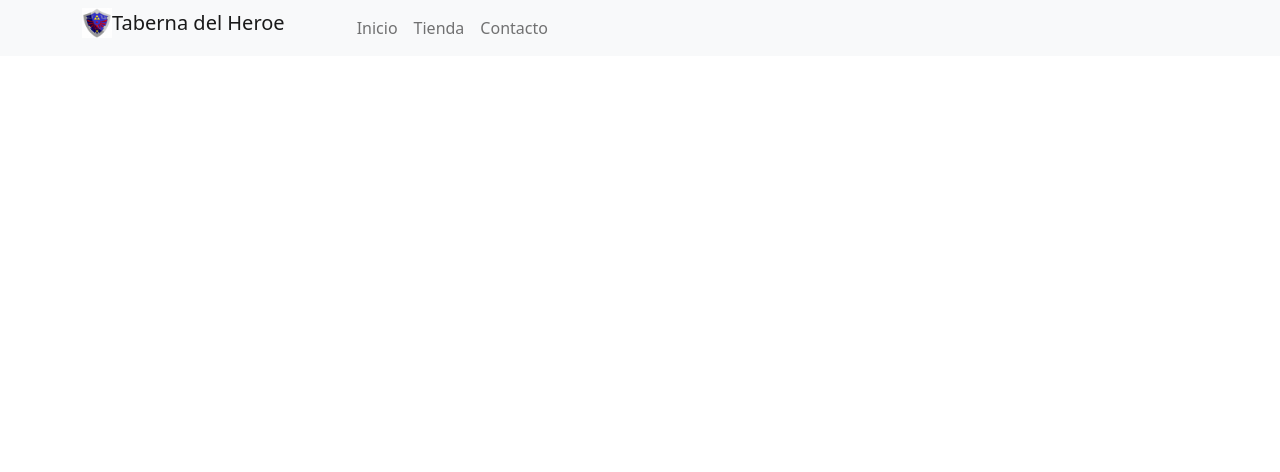
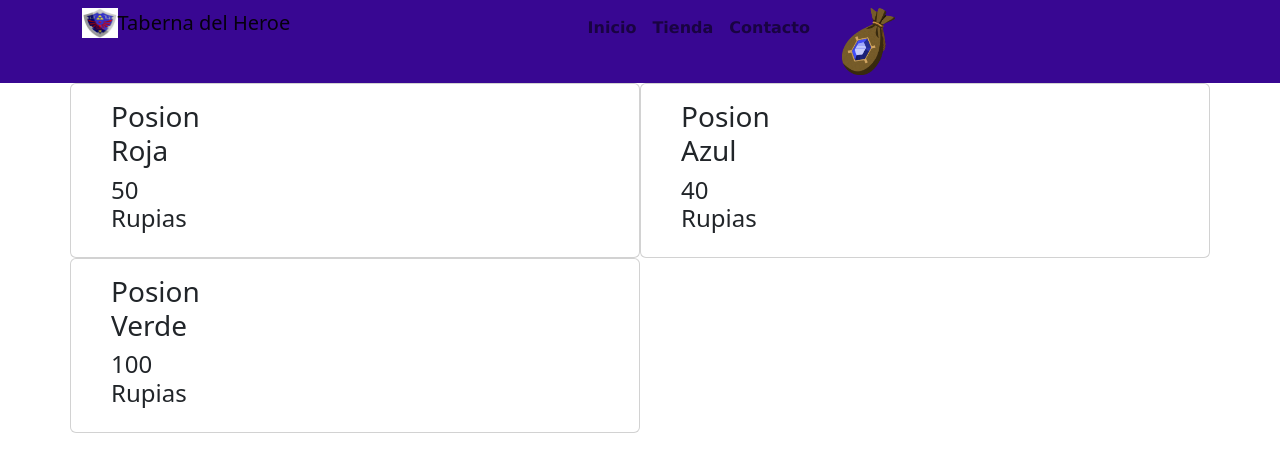
Before and after one commit to cuculuis/taberna-del-heroe, a React (Create React App) app: page / in a window 1280 px wide. Shown: the top 472 px of the page. Built offline with nearby package versions, Linux system fonts and the light colour scheme.

Commit message:
Commit 3: Adicion de los componentes carrito, contenedor de productos y card

```diff
--- a/src/App.js
+++ b/src/App.js
@@ -1,10 +1,11 @@
+import { ItemListContainer } from './componentes/ItemListContainer/ItemListContainer';
 import BarraNav from './componentes/NavBar/Navbar';
 
 function App() {
   return (
     <div className="App">
       <BarraNav />
-
+      <ItemListContainer />
     </div>
   );
 }
--- /dev/null
+++ b/src/componentes/Card/Card.js
@@ -0,0 +1,13 @@
+export const Card = ({product, price}) => {
+    return (
+        <div className="container">
+            <div className="card-body col-md-3">
+                <h3>
+                    {product}
+                </h3>
+                <h4>
+                    {price}
+                </h4>
+            </div>
+        </div>
+)}
--- /dev/null
+++ b/src/componentes/CartWidget/CartWidget.js
@@ -0,0 +1,10 @@
+import bolsa from '../../assest/bolsa-vacia.png'
+import './cartwidget.css'
+
+export const CartWidget = () => {
+    return (
+        <div className='contenedor-bolsita'>
+            <img src={bolsa} alt='Bolsa de compras' className='bolsita'></img>
+        </div>
+    )
+}
--- /dev/null
+++ b/src/componentes/CartWidget/cartwidget.css
@@ -0,0 +1,3 @@
+.bolsita {
+    width: 15%;
+}
--- /dev/null
+++ b/src/componentes/ItemListContainer/ItemListContainer.js
@@ -0,0 +1,20 @@
+import './itemlistcontainer.css'
+import { Card } from '../Card/Card'
+
+export const ItemListContainer = () => {
+    return(
+        <div className="container">
+            <div className="row">
+                <div className="card col-md-6">
+                <Card product="Posion Roja" price="50 Rupias"/>
+                </div>
+                <div className="card col-md-6">
+                <Card product="Posion Azul" price="40 Rupias"/>
+                </div>
+                <div className="card col-md-6">
+                <Card product="Posion Verde" price="100 Rupias"/>
+                </div>
+            </div>
+        </div>
+        )
+    }
--- a/src/componentes/NavBar/Navbar.css
+++ b/src/componentes/NavBar/Navbar.css
@@ -1,12 +1,11 @@
-export NavBar
-
 .barraNav {
     background-color: rgb(56, 7, 146);
 }
 
-.barraNav-logo {width: 100%;}
+.barraNav-logo {width: 10%;}
 
 .barraNav-links {
+    justify-content: flex-end;
     color: #fff;
     font-weight: 700;
     font-family: Verdana, Geneva, Tahoma, sans-serif;
--- a/src/componentes/NavBar/Navbar.js
+++ b/src/componentes/NavBar/Navbar.js
@@ -4,11 +4,12 @@ import Nav from 'react-bootstrap/Nav';
 import Row from 'react-bootstrap/Row';
 import Col from 'react-bootstrap/Col';
 import loguito from '../../assest/loguito.jpg'
-// import style from './NavBar.css'
+import './navbar.css'
+import { CartWidget } from '../CartWidget/CartWidget';
 
 const BarraNav = () =>  {
     return (
-        <Navbar className="barraNav" bg="light">
+        <Navbar className="barraNav">
             <Container>
                 <Row>
                     <Col>
@@ -23,14 +24,16 @@ const BarraNav = () =>  {
                         </Navbar.Brand>
                     </Col>
 
-                    <Col></Col>
-
                     <Col>
-                        <Nav className="me-auto barraNav-links">
+                        <Nav className="justify-content-end barraNav-links">
                             <Nav.Link href="#home">Inicio</Nav.Link>
                             <Nav.Link href="#link">Tienda</Nav.Link>
                             <Nav.Link href="#link">Contacto</Nav.Link>
                         </Nav>
+                    </Col>
+
+                    <Col>
+                    <CartWidget />
                     </Col>
                 </Row>
             </Container>
```
Also changed, not shown: src/assest/bolsa-llena.png (added), src/assest/bolsa-vacia.png (added), src/componentes/Card/card.css (added), src/componentes/ItemListContainer/itemlistcontainer.css (added).
